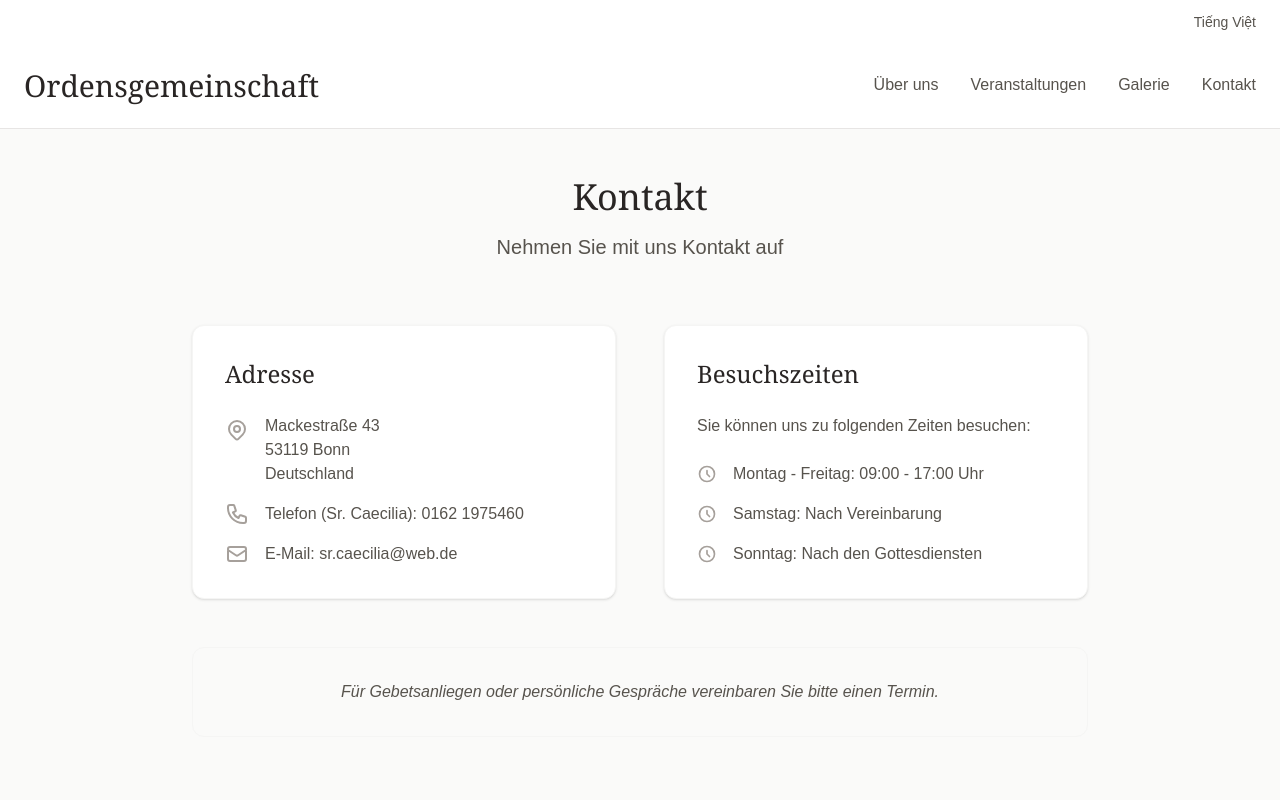
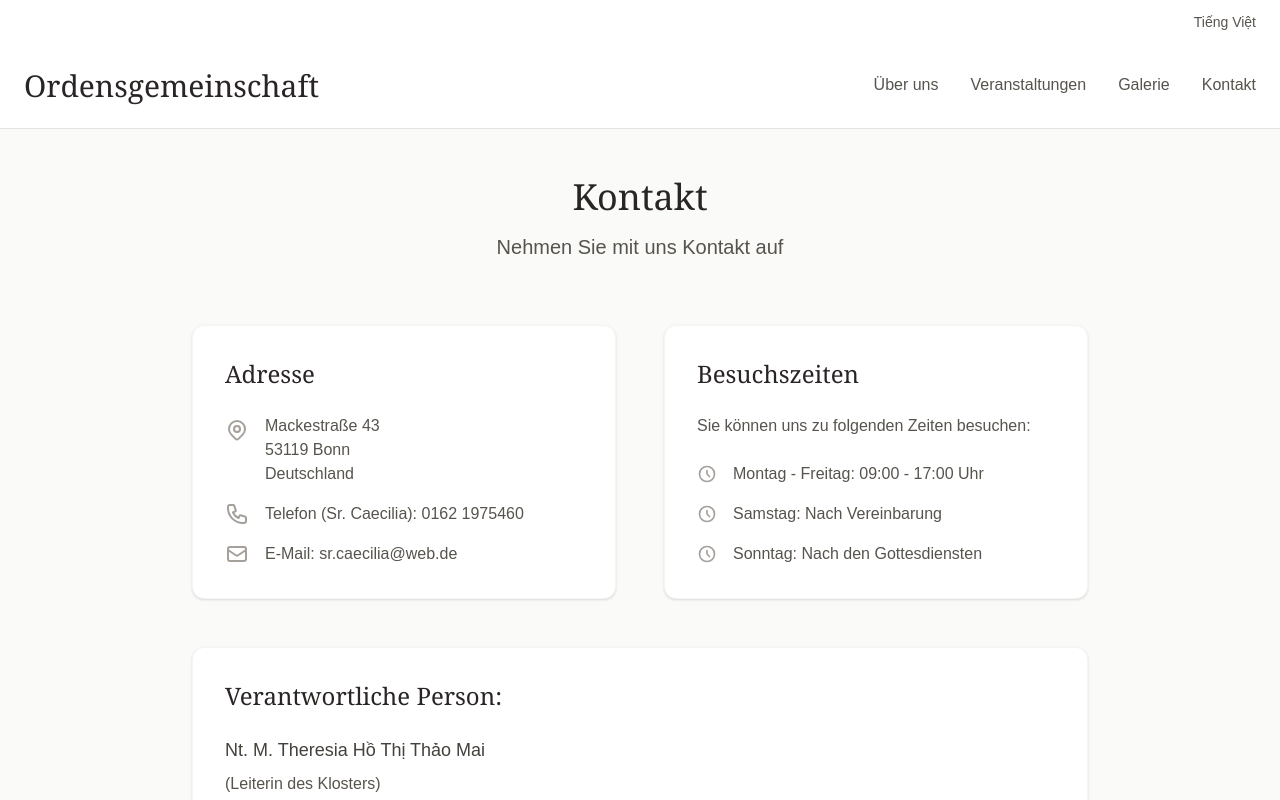
Before and after one commit to mqhtn/house-of-diut, a Next.js app: page /de/kontakt in a window 1280 px wide. Shown: the top 800 px of the page. Built offline with nearby package versions, Linux system fonts and the light colour scheme.

Commit message:
Add contact person

```diff
--- a/src/app/[locale]/kontakt/page.tsx
+++ b/src/app/[locale]/kontakt/page.tsx
@@ -63,7 +63,21 @@ export default function ContactPage({
         </section>
       </div>
 
-      <div className="mt-12 p-8 bg-stone-50 rounded-xl border border-stone-100 text-center">
+      <div className="mt-12">
+        <div className="bg-white rounded-xl shadow-sm border border-stone-100 p-8 transform transition duration-300 hover:shadow-md">
+          <h2 className="font-serif text-2xl text-stone-800 mb-6">
+            {locale === 'de' ? 'Verantwortliche Person:' : 'Phụ trách:'}
+          </h2>
+          <div className="space-y-2">
+            <p className="text-lg font-medium text-stone-700">Nt. M. Theresia Hồ Thị Thảo Mai</p>
+            <p className="text-stone-600">
+              {locale === 'de' ? '(Leiterin des Klosters)' : '(Phụ trách tu viện)'}
+            </p>
+          </div>
+        </div>
+      </div>
+
+      <div className="mt-8 p-8 bg-stone-50 rounded-xl border border-stone-100 text-center">
         <p className="text-stone-600 italic">{content.note}</p>
       </div>
 
```
